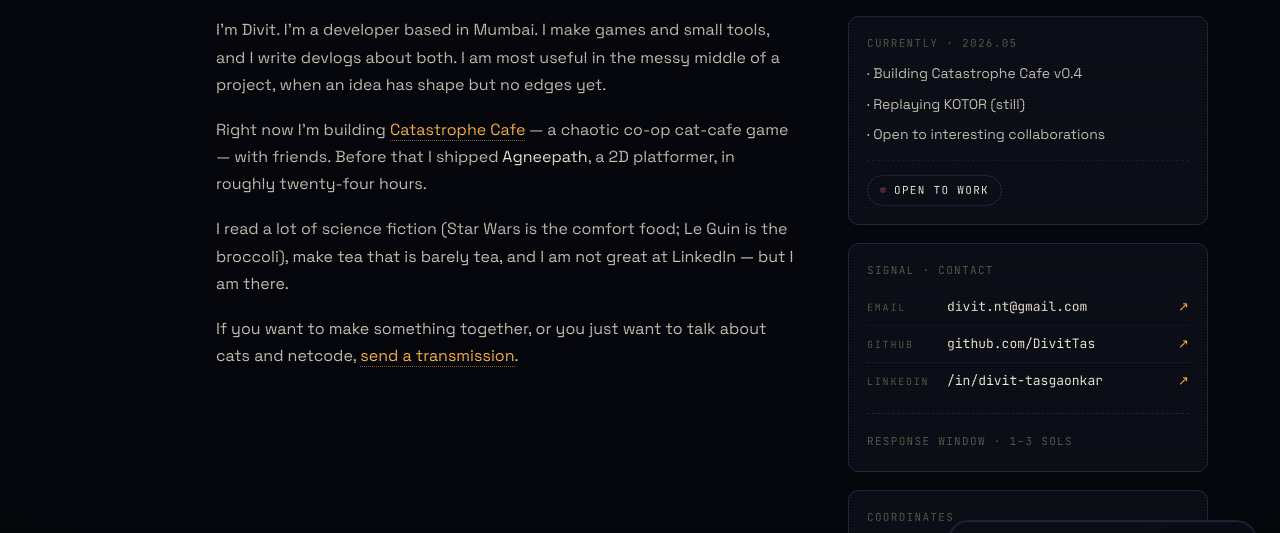
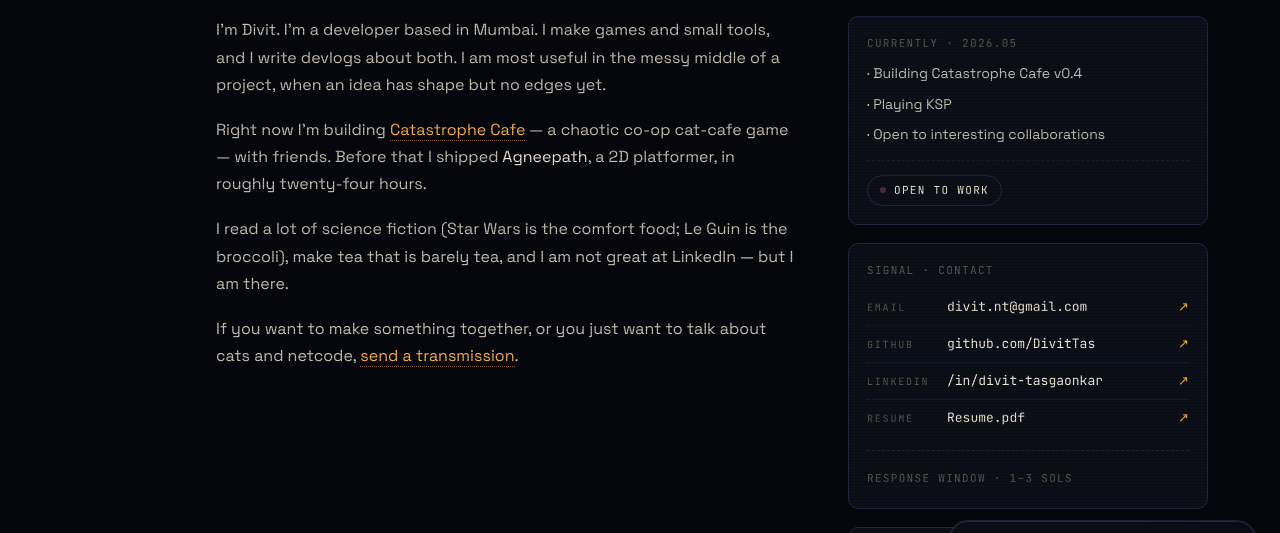
Before and after one commit to DivitTas/DivitTas.github.io, an Astro site: page /about in a window 1280 px wide. Shown: the part 216-749 px from the top of the page. Built offline with nearby package versions, Linux system fonts and the light colour scheme; Astro itself is replaced by a stand-in of ours.

Commit message:
update broken linkedin link and add resume

```diff
--- a/src/pages/about.astro
+++ b/src/pages/about.astro
@@ -47,7 +47,7 @@ import { CONTACT } from '../data/index';
           <span class="coord-faint" style="display: block; margin-bottom: 10px;">CURRENTLY · 2026.05</span>
           <ul class="currently-list">
             <li>· Building Catastrophe Cafe v0.4</li>
-            <li>· Replaying KOTOR (still)</li>
+            <li>· Playing KSP</li>
             <li>· Open to interesting collaborations</li>
           </ul>
           <div class="card-rule">
@@ -75,6 +75,11 @@ import { CONTACT } from '../data/index';
             <a href={CONTACT.linkedin.url} target="_blank" rel="noreferrer" class="contact-link">
               <span class="contact-label">LinkedIn</span>
               <span class="contact-value">/in/{CONTACT.linkedin.handle}</span>
+              <span class="contact-arrow">↗</span>
+            </a>
+            <a href="/Resume.pdf" target="_blank" rel="noreferrer" class="contact-link">
+              <span class="contact-label">Resume</span>
+              <span class="contact-value">Resume.pdf</span>
               <span class="contact-arrow">↗</span>
             </a>
           </div>
```
